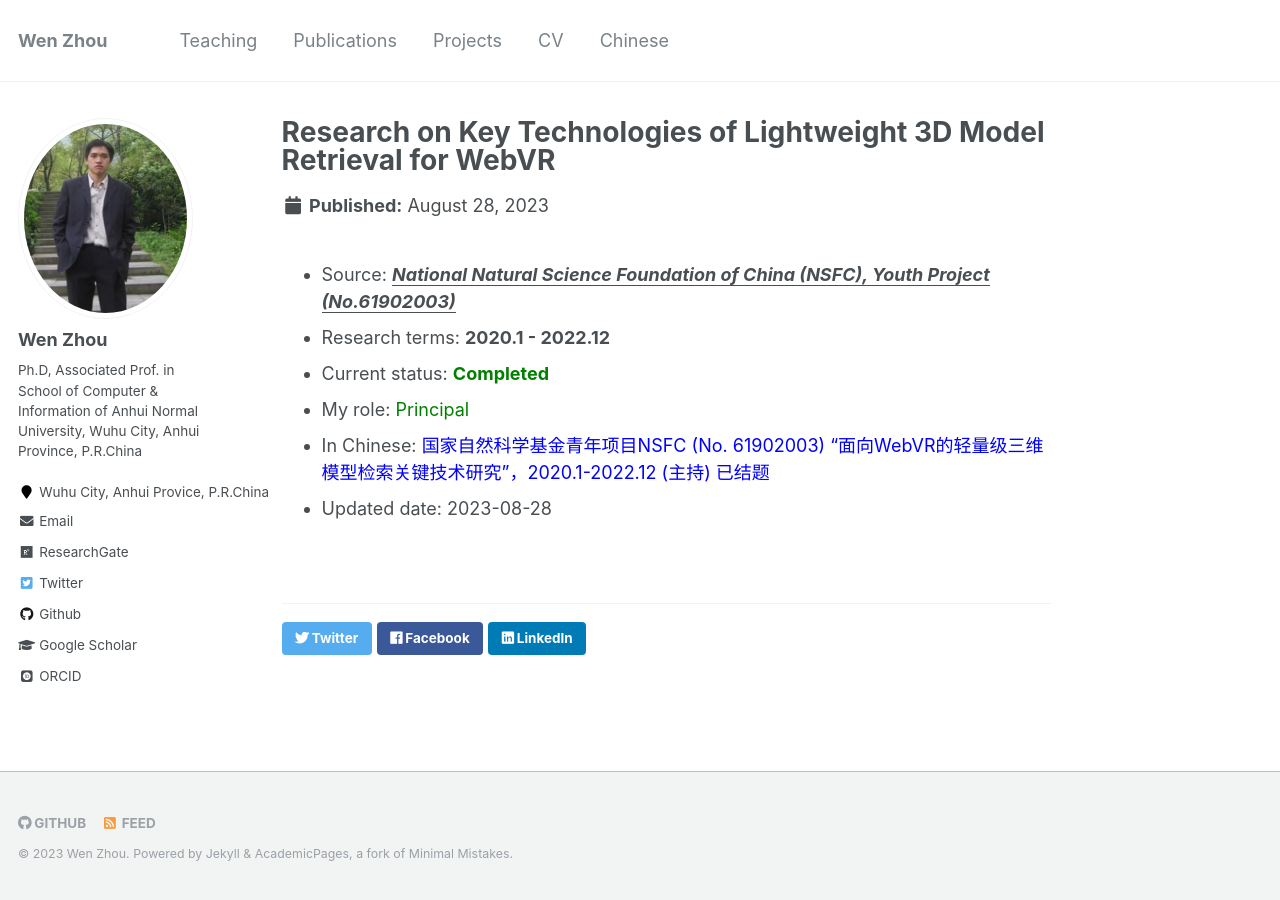
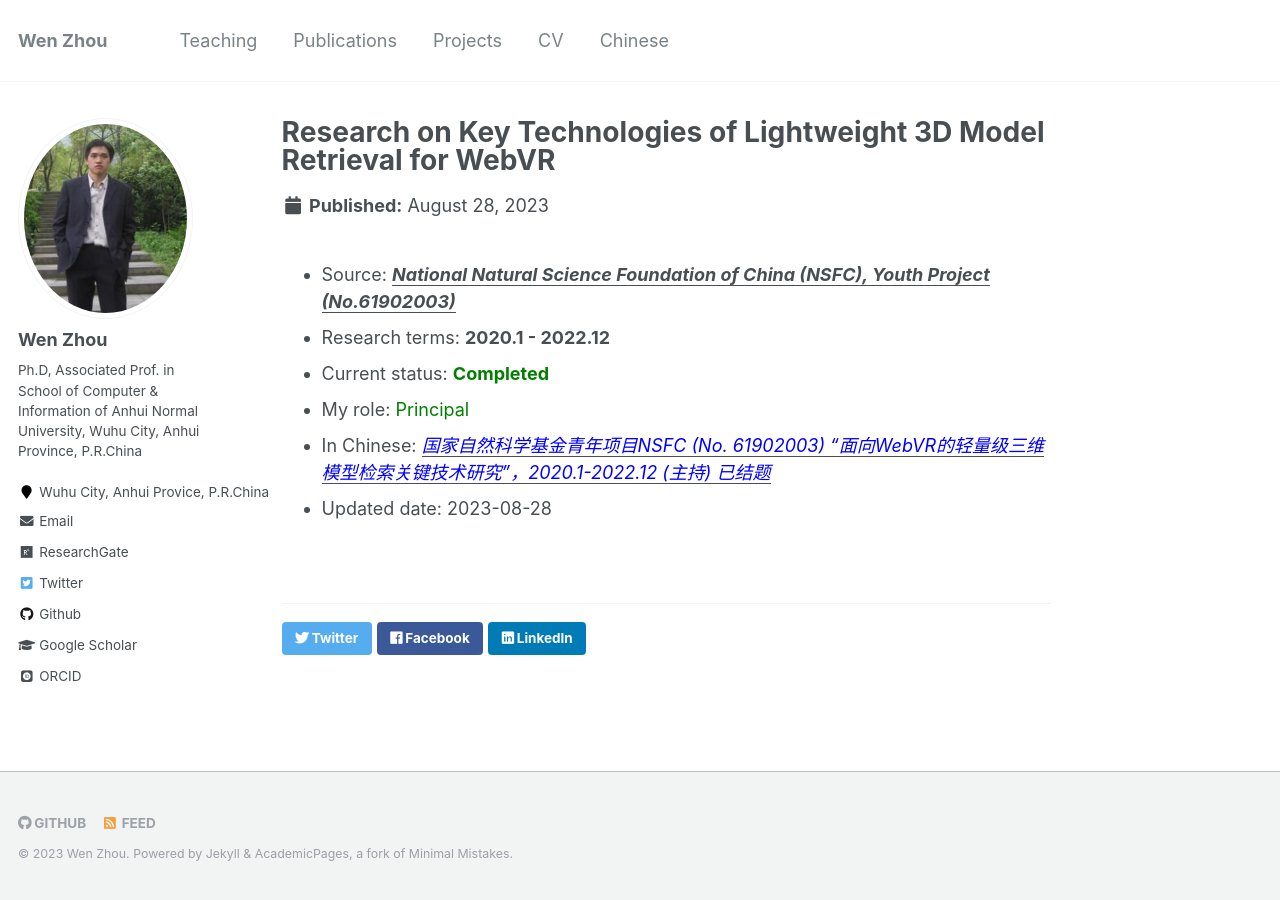
Before and after one commit to zhouwen327/zhouwen327.github.io, a Jekyll site: the page built from _projects/project01.md, in a window 1280 px wide. Built offline with Jekyll 4.4.1, drawn with Linux system fonts in a browser that asks for light colours; some web fonts are replaced.

Commit message:
Update project01.md

```diff
--- a/_projects/project01.md
+++ b/_projects/project01.md
@@ -8,5 +8,5 @@
 - Research terms: <b>2020.1 - 2022.12</b>
 - Current status: <b><font color='green'>Completed</font></b>
 - My role:  <font color='green'>Principal</font>
-- In Chinese: <font style='color: blue;'>国家自然科学基金青年项目NSFC (No. 61902003) “面向WebVR的轻量级三维模型检索关键技术研究”，2020.1-2022.12 (主持) 已结题</font>
+- In Chinese: <i><u><font style='color: blue;'>国家自然科学基金青年项目NSFC (No. 61902003) “面向WebVR的轻量级三维模型检索关键技术研究”，2020.1-2022.12 (主持) 已结题</font></u></i>
 - Updated date: 2023-08-28
```
